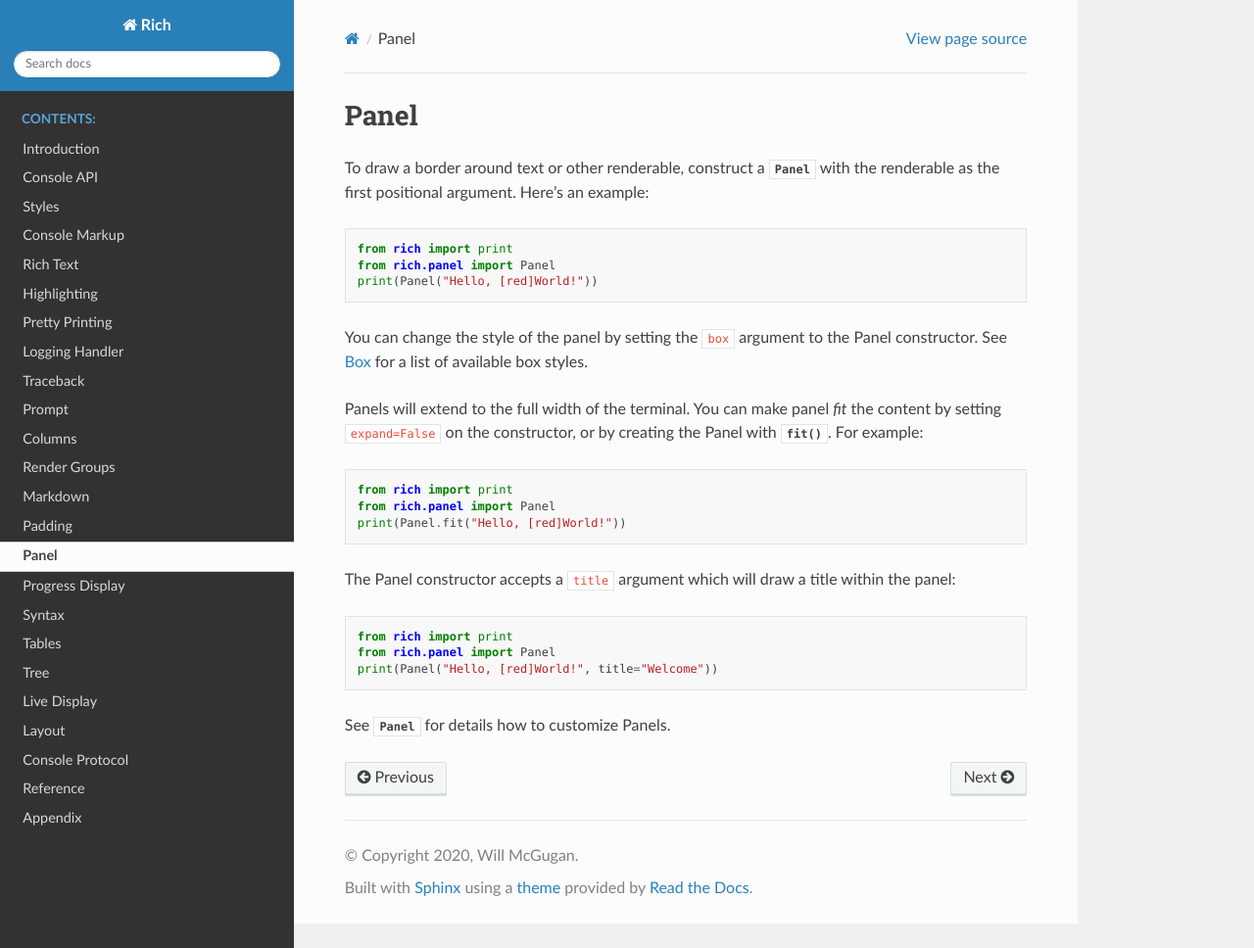
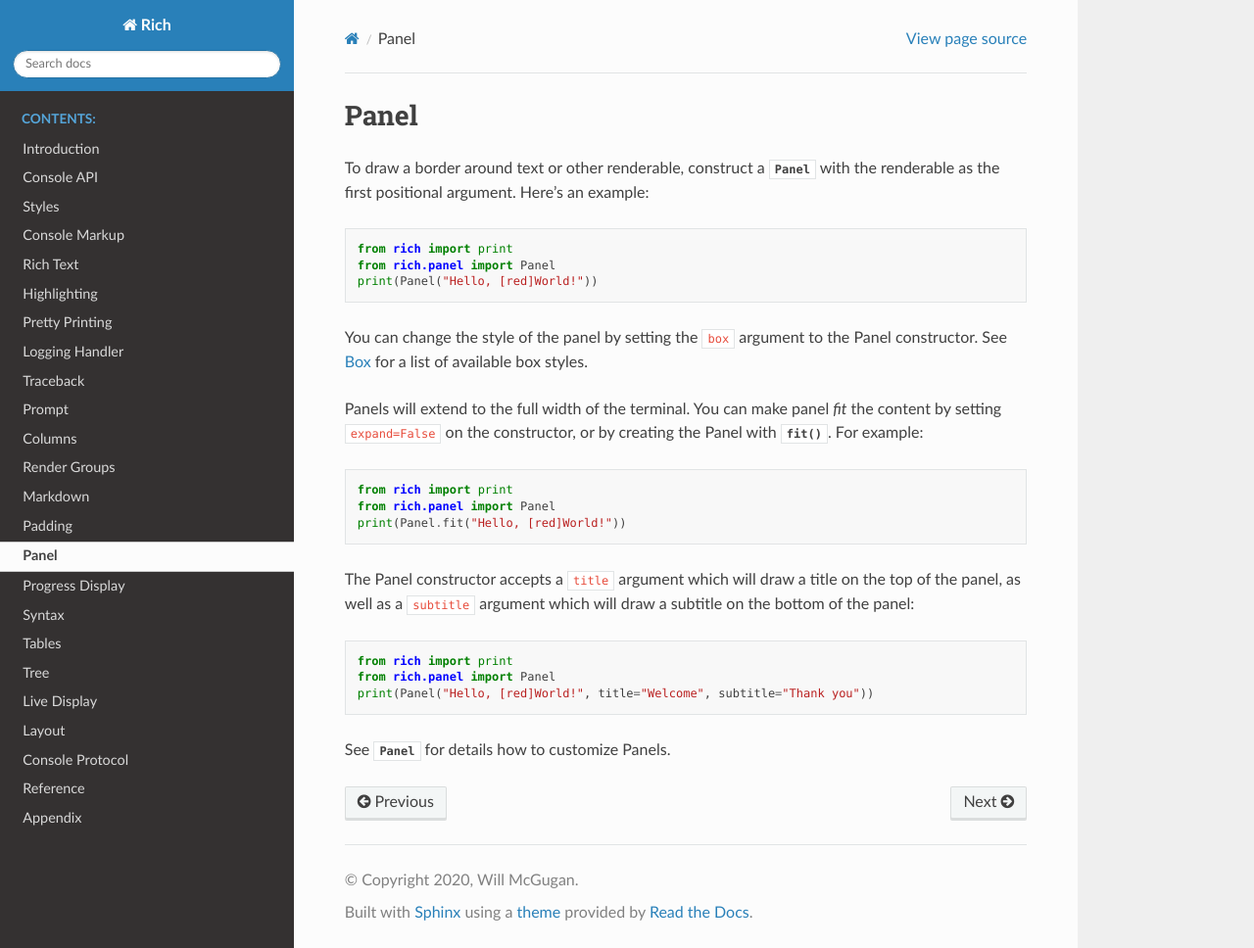
Before and after one commit to Textualize/rich, a Sphinx documentation site: the page built from docs/source/panel.rst, in a window 1280 px wide and 968 px high. Shown: the whole window at 98% size. Built offline with Sphinx 7.4.7 and the Read the Docs theme 2.0.0, drawn with Linux system fonts in a browser that asks for light colours.

Commit message:
Update documentation

```diff
--- a/docs/source/panel.rst
+++ b/docs/source/panel.rst
@@ -15,10 +15,11 @@
     from rich.panel import Panel
     print(Panel.fit("Hello, [red]World!"))
 
-The Panel constructor accepts a ``title`` argument which will draw a title within the panel::
+.. The Panel constructor accepts a ``title`` argument which will draw a title within the panel::
+The Panel constructor accepts a ``title`` argument which will draw a title on the top of the panel, as well as a ``subtitle`` argument which will draw a subtitle on the bottom of the panel::
 
     from rich import print
     from rich.panel import Panel
-    print(Panel("Hello, [red]World!", title="Welcome"))
+    print(Panel("Hello, [red]World!", title="Welcome", subtitle="Thank you"))
 
 See :class:`~rich.panel.Panel` for details how to customize Panels.
```
